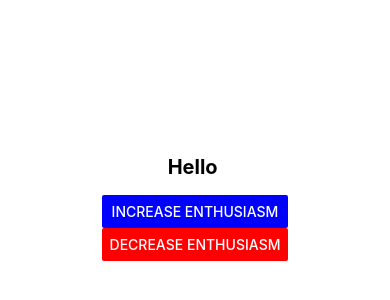
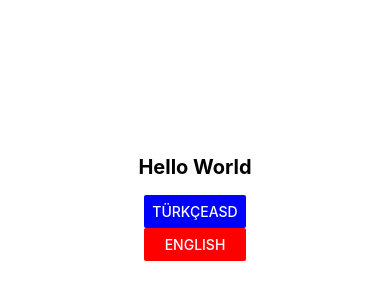
Before and after one commit to Webtravellers/mobile, a React Native app: screen / in a window 390 px wide. Shown: the part 222-522 px from the top of the page. Built offline with nearby package versions, Linux system fonts and the light colour scheme.

Commit message:
Created i18n Multi Language

```diff
--- a/App.tsx
+++ b/App.tsx
@@ -1,46 +1,39 @@
-import React from 'react';
+import React, { useState } from 'react';
+import './src/assets/languages/i18n'
+import { useTranslation } from 'react-i18next';
 import { Button, StyleSheet, Text, View } from 'react-native';
 
-export type Props = {
-  name: string;
-  baseEnthusiasmLevel?: number;
+export type Props = {};
+
+const Hello: React.FC<Props> = () => {
+    const { t, i18n } = useTranslation();
+
+    const [currentLanguage, setLanguage] = useState('en');
+
+    const changeLanguage = (value: string): void => {
+        console.log(value)
+        i18n
+            .changeLanguage(value)
+            .then(() => setLanguage(value))
+            .catch(err => console.log(err));
     };
-
-const Hello: React.FC<Props> = ({
-  name,
-  baseEnthusiasmLevel = 0
-}) => {
-  const [enthusiasmLevel, setEnthusiasmLevel] = React.useState(
-    baseEnthusiasmLevel
-  );
-
-  const onIncrement = () =>
-    setEnthusiasmLevel(enthusiasmLevel + 1);
-  const onDecrement = () =>
-    setEnthusiasmLevel(
-      enthusiasmLevel > 0 ? enthusiasmLevel - 1 : 0
-    );
-
-  const getExclamationMarks = (numChars: number) =>
-    numChars > 0 ? Array(numChars + 1).join('!') : '';
 
     return (
         <View style={styles.container}>
             <Text style={styles.greeting}>
-        Hello {name}
-        {getExclamationMarks(enthusiasmLevel)}
+                {t('hello')}
             </Text>
             <View>
                 <Button
-          title="Increase enthusiasm"
+                    title="Türkçeasd"
                     accessibilityLabel="increment"
-          onPress={onIncrement}
+                    onPress={() => changeLanguage("tr")}
                     color="blue"
                 />
                 <Button
-          title="Decrease enthusiasm"
+                    title="English"
                     accessibilityLabel="decrement"
-          onPress={onDecrement}
+                    onPress={() => changeLanguage("en")}
                     color="red"
                 />
             </View>
--- a/package.json
+++ b/package.json
@@ -10,7 +10,9 @@
     "lint": "eslint ."
   },
   "dependencies": {
+    "i18next": "^21.6.16",
     "react": "17.0.2",
+    "react-i18next": "^11.16.7",
     "react-native": "0.68.1"
   },
   "devDependencies": {
--- /dev/null
+++ b/src/assets/languages/en.json
@@ -0,0 +1,5 @@
+{
+    "translation": {
+        "hello": "Hello World"
+    }
+}
--- /dev/null
+++ b/src/assets/languages/i18n.ts
@@ -0,0 +1,20 @@
+
+import i18n from 'i18next';
+import { initReactI18next } from 'react-i18next';
+import en from './en.json';
+import tr from './tr.json';
+
+i18n.use(initReactI18next).init({
+    compatibilityJSON: 'v3',
+    lng: 'en',
+    fallbackLng: 'en',
+    resources: {
+        en: en,
+        tr: tr,
+    },
+    interpolation: {
+        escapeValue: false
+    }
+});
+
+export default i18n;
--- /dev/null
+++ b/src/assets/languages/tr.json
@@ -0,0 +1,5 @@
+{
+    "translation": {
+        "hello": "Merhaba Dünya"
+    }
+}
--- a/tsconfig.json
+++ b/tsconfig.json
@@ -9,6 +9,8 @@
             "es2017"
         ],
         "moduleResolution": "node",
+        "module": "esnext",
+        "resolveJsonModule": true,
         "noEmit": true,
         "strict": true,
         "target": "esnext"
```
Also changed, not shown: next-i18n.config.js (added, +7 -0 lines), tsconfig.app.json (added, +13 -0 lines), 1 other file (tests, documents, lock files or other folders). Lines whose indentation alone changed are shown as unchanged.
